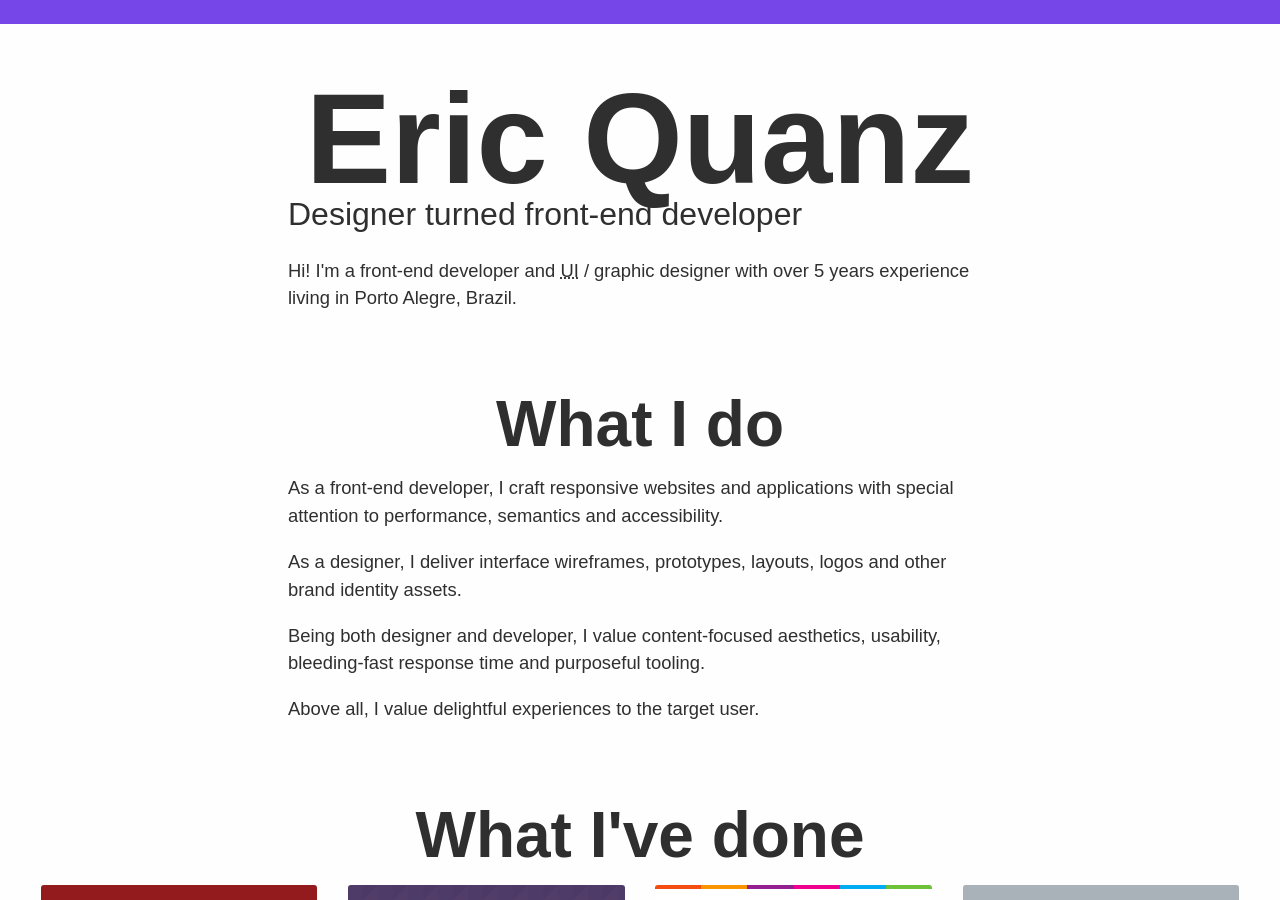
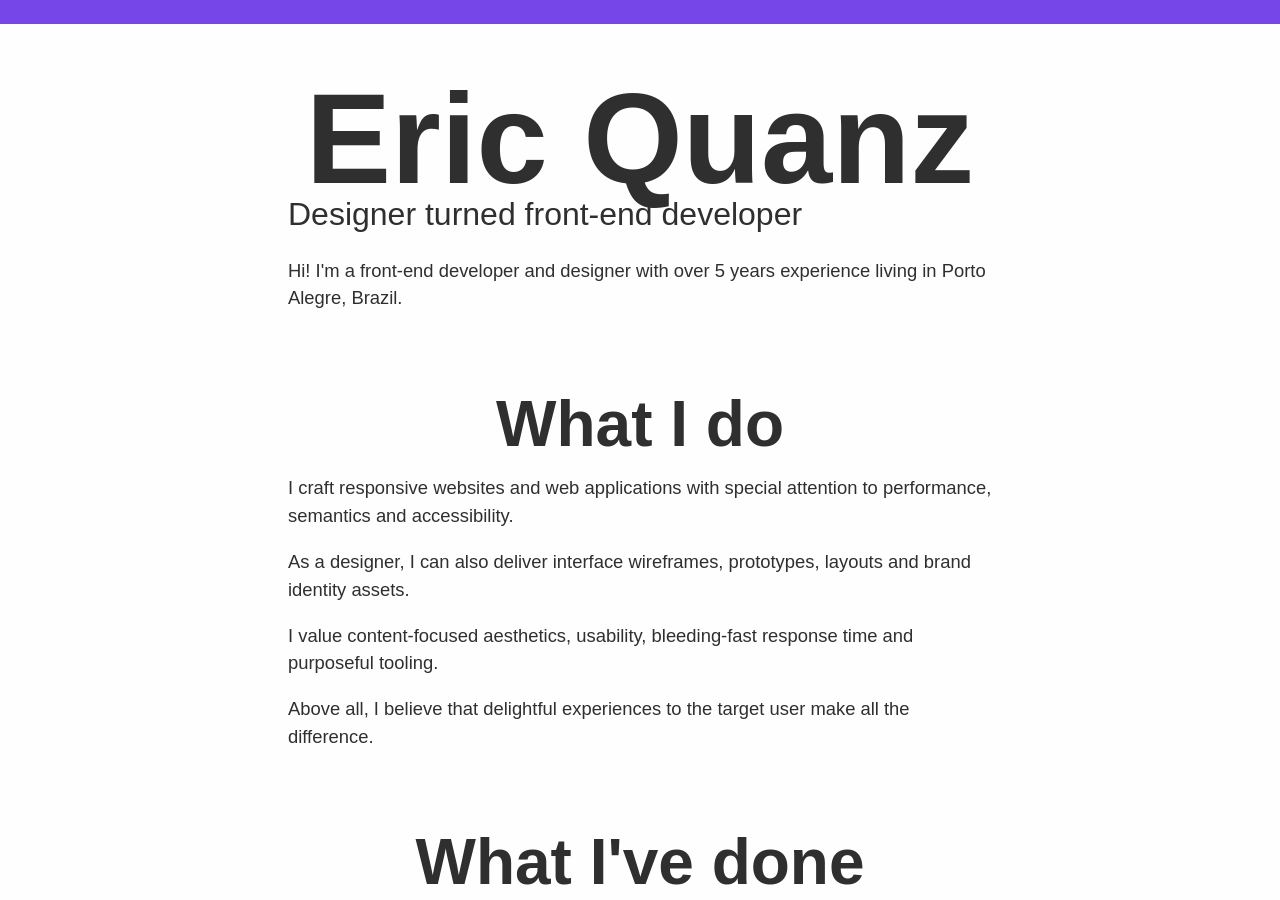
Before and after one commit to ericorruption/ericorruption.github.io, a Jekyll site: the page built from index.html, in a window 1280 px wide and 900 px high, scrolled down 340 px. Built offline with Jekyll 4.4.1, drawn with Linux system fonts in a browser that asks for light colours.

Commit message:
update texts

```diff
--- a/_config.yml
+++ b/_config.yml
@@ -2,7 +2,7 @@
 title: Eric Quanz - Designer turned front-end developer
 email: eric.quanz@gmail.com
 description: > # this means to ignore newlines until "baseurl:"
-    Front-end developer and UI / graphic designer
+    Front-end developer and designer
     based in Porto Alegre, Brazil. Eric Quanz has over 5 years experience
     in responsive website development and design.
 url: "https://ericquanz.com" # the base hostname & protocol for your site
--- a/index.html
+++ b/index.html
@@ -7,25 +7,25 @@ layout: home
         <h1 class="o-h1--index">Eric Quanz</h1>
         <p class="o-headline">Designer turned front-end developer</p>
 
-        <p>Hi! I'm a front-end developer and
-        <abbr title="user interface">UI</abbr> / graphic designer with over 5
+        <p>Hi! I'm a front-end developer and designer with over 5
         years experience living in Porto Alegre, Brazil.</p>
     </section>
 
     <section class="o-section o-content-block">
         <h2>What I do</h2>
-        <p>As a front-end developer, I craft responsive websites and applications
+        <p>I craft responsive websites and web applications
         with special attention to performance, semantics and accessibility.</p>
-        <p>As a designer, I deliver interface wireframes, prototypes, layouts,
-        logos and other brand identity assets.</p>
+        <p>As a designer, I can also deliver interface wireframes, prototypes, layouts
+        and brand identity assets.</p>
 
-        <p>Being both designer and developer, I value
+        <p>I value
             content-focused aesthetics,
             usability,
             bleeding-fast response time
             and purposeful tooling.</p>
 
-        <p>Above all, I value delightful experiences to the target user.</p>
+        <p>Above all, I believe that delightful experiences to the target user
+          make all the difference.</p>
     </section>
 
     <section class="o-section">
```
